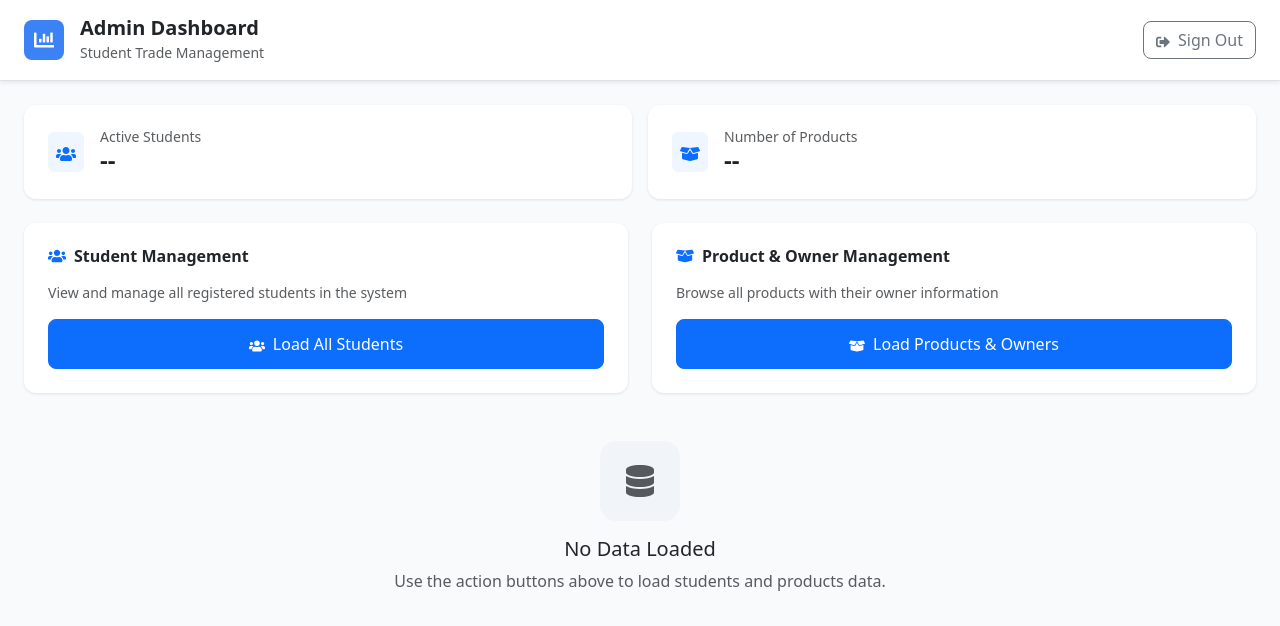
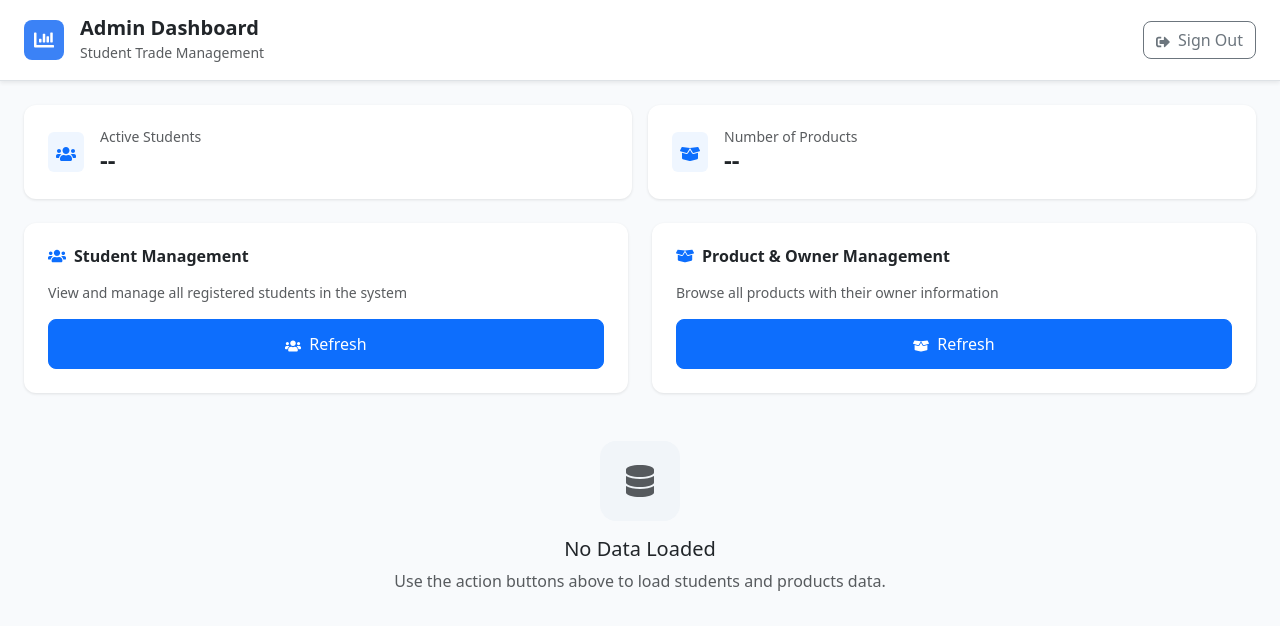
Before and after one commit to hloni2004/StudentMarket-Group-React, a React (Vite) app: page /admin-dashboard in a window 1280 px wide. Shown: the top 626 px of the page. Built offline with nearby package versions, Linux system fonts and the light colour scheme.

Commit message:
fix the labeling

```diff
--- a/src/pages/AdminDashboard.jsx
+++ b/src/pages/AdminDashboard.jsx
@@ -199,7 +199,7 @@ const AdminDashboard = () => {
                   ) : (
                     <>
                       <FaUsers className="me-2" size={16} />
-                      Load All Students
+                      Refresh
                     </>
                   )}
                 </button>
@@ -229,7 +229,7 @@ const AdminDashboard = () => {
                   ) : (
                     <>
                       <FaBoxOpen className="me-2" size={16} />
-                      Load Products & Owners
+                      Refresh
                     </>
                   )}
                 </button>
```
